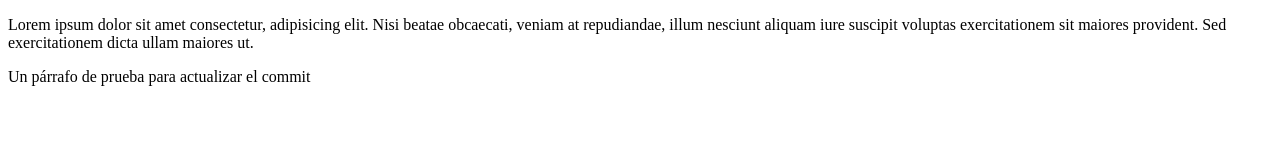
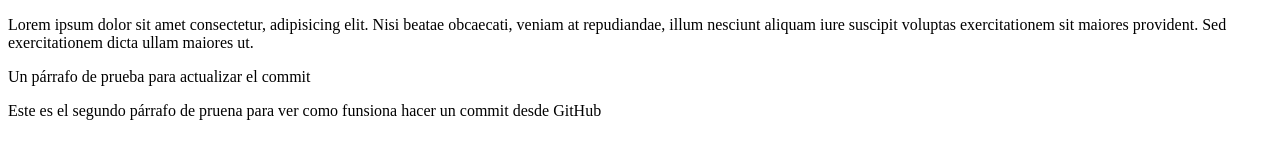
Before and after one commit to dariorojo2018/unsuperrepo, a plain HTML site: page index.html in a window 1280 px wide. Drawn offline with Linux system fonts and the light colour scheme.

Commit message:
Este es el segundo commit desde GitHub para ver cómo funciona .

```diff
--- a/index.html
+++ b/index.html
@@ -10,5 +10,6 @@
 <body>
     <p>Lorem ipsum dolor sit amet consectetur, adipisicing elit. Nisi beatae obcaecati, veniam at repudiandae, illum nesciunt aliquam iure suscipit voluptas exercitationem sit maiores provident. Sed exercitationem dicta ullam maiores ut.</p>
     <p> Un párrafo de prueba para actualizar el commit</p>
+    <p> Este es el segundo párrafo de pruena para ver como funsiona hacer un commit desde GitHub</p>
 </body>
 </html>
```
